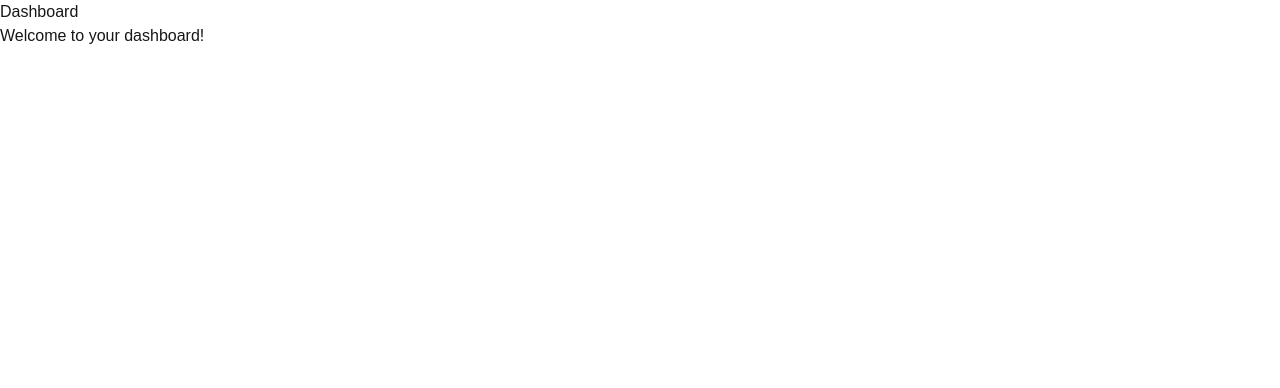
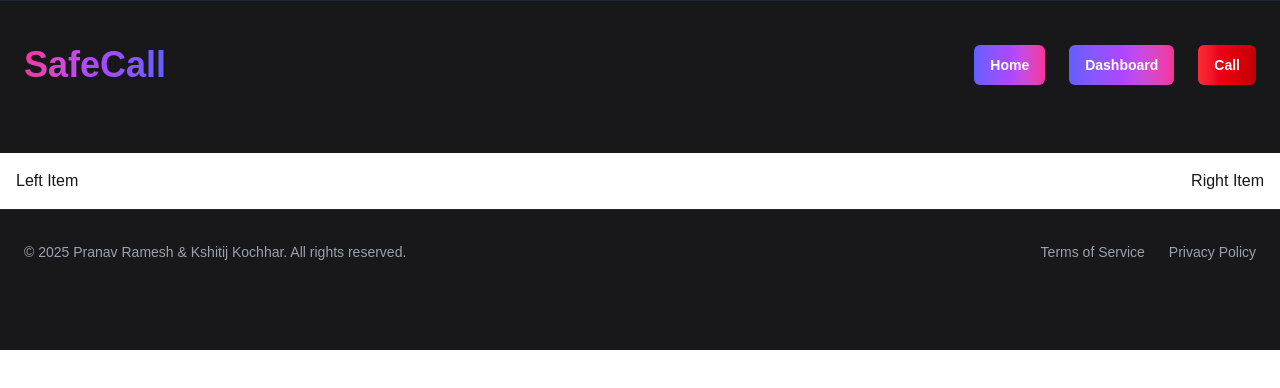
Before and after one commit to k-kochhar/SafeCall, a Next.js app in the folder frontend/: page /dashboard in a window 1280 px wide. Shown: the top 388 px of the page. Built offline with nearby package versions, Linux system fonts and the light colour scheme.

Commit message:
edit dashboard page

```diff
--- /dev/null
+++ b/frontend/src/app/components/Header.js
@@ -0,0 +1,30 @@
+export default function Header() {
+  return (
+    <footer className="bg-zinc-900 border-t border-gray-800 pb-12">
+      <div className="mx-auto max-w-7xl px-6 py-5 flex items-center justify-between">
+        <div className="flex flex-col sm:flex-row mt-6 items-center space-x-0 sm:space-x-6 w-full justify-between sm:space-y-0 space-y-4">
+          <h1 className="text-4xl font-bold bg-gradient-to-l from-indigo-500 via-purple-500 to-pink-500 bg-clip-text text-transparent flex items-center gap-2">
+            SafeCall
+          </h1>
+          <div className="flex flex-col sm:flex-row w-full sm:w-auto space-y-4 sm:space-y-0 sm:space-x-6">
+            <button
+              onClick={() => (window.location.href = "/")}
+              className="bg-gradient-to-r from-indigo-500 via-purple-500 to-pink-500 hover:bg-indigo-600 text-white px-4 py-2.5 rounded-md transition-all transform hover:scale-110 active:scale-95 active:opacity-80 flex items-center gap-2 text-sm font-semibold w-full sm:w-auto"
+            >
+              Home
+            </button>
+            <button
+              onClick={() => (window.location.href = "/dashboard")}
+              className="bg-gradient-to-r from-indigo-500 via-purple-500 to-pink-500 hover:bg-indigo-600 text-white px-4 py-2.5 rounded-md transition-all transform hover:scale-110 active:scale-95 active:opacity-80 flex items-center gap-2 text-sm font-semibold w-full sm:w-auto"
+            >
+              Dashboard
+            </button>
+            <button className="bg-gradient-to-r from-red-500 via-red-600 to-red-700 hover:bg-red-600 text-white px-4 py-2.5 rounded-md transition-all transform hover:scale-110 active:scale-95 active:opacity-80 flex items-center gap-2 text-sm font-semibold w-full sm:w-auto">
+              Call
+            </button>
+          </div>
+        </div>
+      </div>
+    </footer>
+  );
+}
--- a/frontend/src/app/dashboard/page.jsx
+++ b/frontend/src/app/dashboard/page.jsx
@@ -1,8 +1,18 @@
+"use client";
+
+import Header from "../components/Header";
+import Image from "next/image";
+import LandingFooter from "../components/LandingFooter";
+
 export default function Dashboard() {
   return (
-    <div>
-      <h1>Dashboard</h1>
-      <p>Welcome to your dashboard!</p>
+    <div className="flex flex-col min-h-screen">
+      <Header />
+      <div className="flex justify-between w-full p-4">
+        <div>Left Item</div>
+        <div>Right Item</div>
+      </div>
+      <LandingFooter />
     </div>
   );
 }
```
Also changed, not shown: package.json (added, +7 -0 lines), 2 other files (tests, documents, lock files or other folders).
